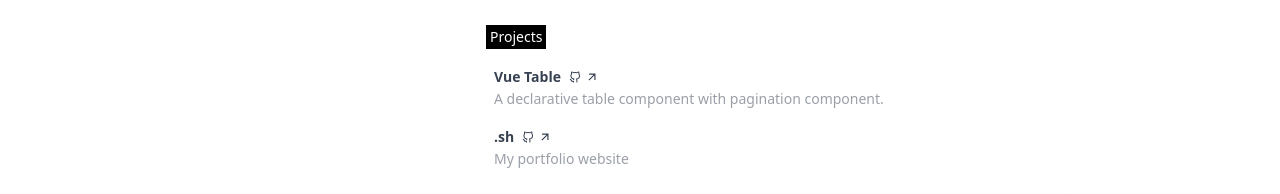
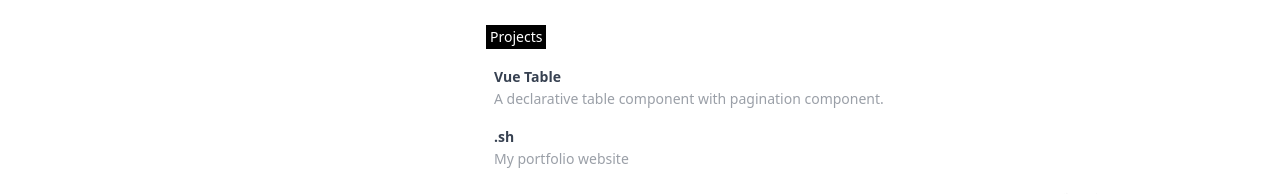
Before and after one commit to Sreesanth46/sreesanth.me, a Vue app: page /resume in a window 1280 px wide. Shown: the part 319-513 px from the top of the page. Built offline with nearby package versions, Linux system fonts and the light colour scheme.

Commit message:
feat: added live link and github link

```diff
--- a/src/components/ProjectExtraCard.vue
+++ b/src/components/ProjectExtraCard.vue
@@ -3,25 +3,33 @@
 import RightArrowOutlined from "~/icons/RightArrowOutlined.vue";
 defineProps<{
   title: string;
-  link?: string;
+  github?: string;
+  live?: string;
   descriptions?: string;
 }>();
 </script>
 
 <template>
   <div
-    class="relative flex items-center rounded-md gap-2 p-2 hover:bg-gray-100/70 dark:hover:bg-black/40 dark:text-gray-300 dark:hover:text-white hover:text-gray-950 hover:cursor-pointer"
+    class="relative flex items-center rounded-md gap-2 p-2 hover:bg-gray-100/70 dark:hover:bg-black/40 dark:text-gray-300 dark:hover:text-white hover:text-gray-950"
   >
     <div class="flex-auto">
       <div class="flex gap-2 items-center">
         <p class="text-normal font-semibold">{{ title }}</p>
         <a
           class="flex gap-1 items-center"
-          v-if="link"
-          :href="link"
+          v-if="github"
+          :href="github"
           target="_blank"
         >
           <Github class="h-3 w-3" />
+        </a>
+        <a
+          class="flex gap-1 items-center"
+          v-if="live"
+          :href="live"
+          target="_blank"
+        >
           <RightArrowOutlined />
         </a>
       </div>
```
